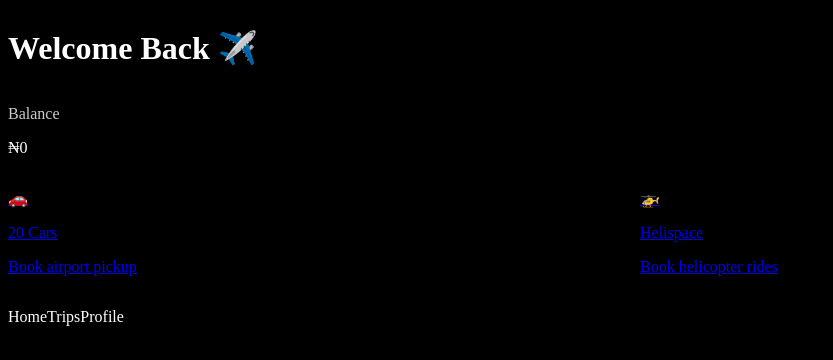
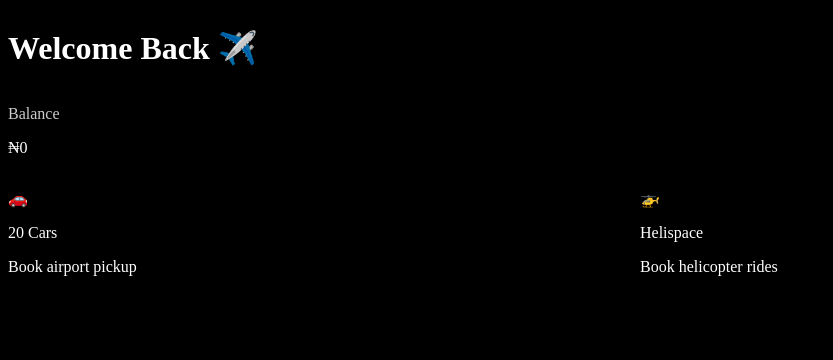
Before and after one commit to ogokeinnocent16-hash/innox-flyers, a Next.js app: page /dashboard in a window 1280 px wide. Shown: the top 360 px of the page, without its empty margins (0-833 px from the left). Built offline with nearby package versions, Linux system fonts and the light colour scheme.

Commit message:
fix dashboard page

```diff
--- a/app/dashboard/page.tsx
+++ b/app/dashboard/page.tsx
@@ -1,9 +1,8 @@
 import { UserButton } from "@clerk/nextjs"
-import Link from "next/link"
 
 export default function DashboardPage() {
   return (
-    <div className="min-h-screen bg-black text-white p-6">
+    <div className="min-h-screen bg-black text-white p-6 pb-20">
       <div className="flex justify-between items-center mb-8">
         <h1 className="text-3xl font-bold">Welcome Back ✈️</h1>
         <UserButton />
@@ -16,25 +15,18 @@ export default function DashboardPage() {
       </div>
 
       {/* Service Cards */}
-      <div className="grid grid-cols-2 gap-4 mb-6">
-        <Link href="/book-car" className="bg-gray-900 p-6 rounded-2xl hover:bg-gray-800">
+      <div className="grid grid-cols-2 gap-4">
+        <div className="bg-gray-900 p-6 rounded-2xl">
           <p className="text-3xl mb-2">🚗</p>
           <p className="font-bold text-lg">20 Cars</p>
           <p className="text-sm text-gray-400">Book airport pickup</p>
-        </Link>
+        </div>
 
-        <Link href="/book-heli" className="bg-gray-900 p-6 rounded-2xl hover:bg-gray-800">
+        <div className="bg-gray-900 p-6 rounded-2xl">
           <p className="text-3xl mb-2">🚁</p>
           <p className="font-bold text-lg">Helispace</p>
           <p className="text-sm text-gray-400">Book helicopter rides</p>
-        </Link>
-      </div>
-
-      {/* Bottom Nav placeholder */}
-      <div className="fixed bottom-0 left-0 right-0 bg-gray-900 p-4 flex justify-around">
-        <p>Home</p>
-        <p>Trips</p>
-        <p>Profile</p>
+        </div>
       </div>
     </div>
   )
```
